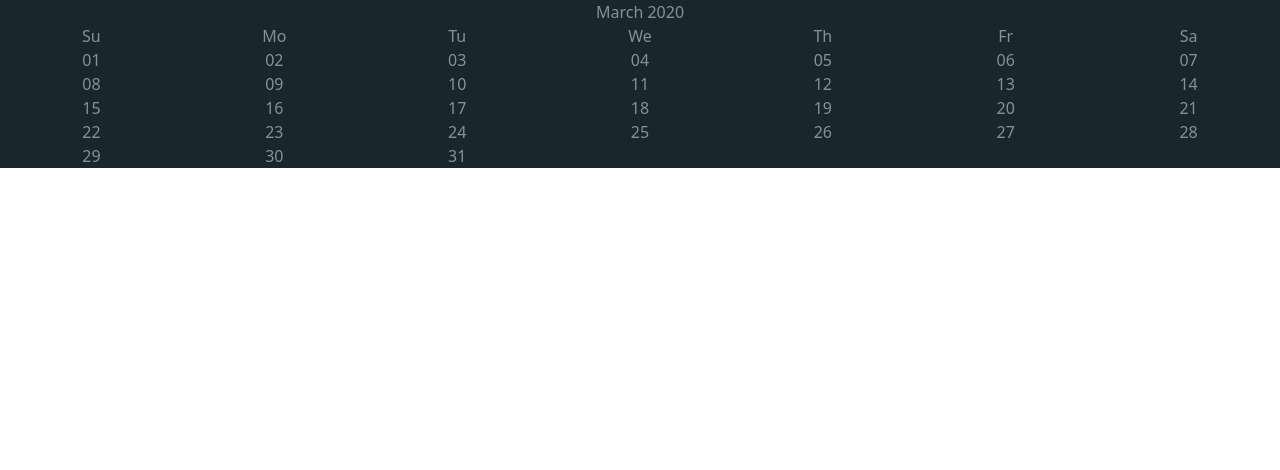
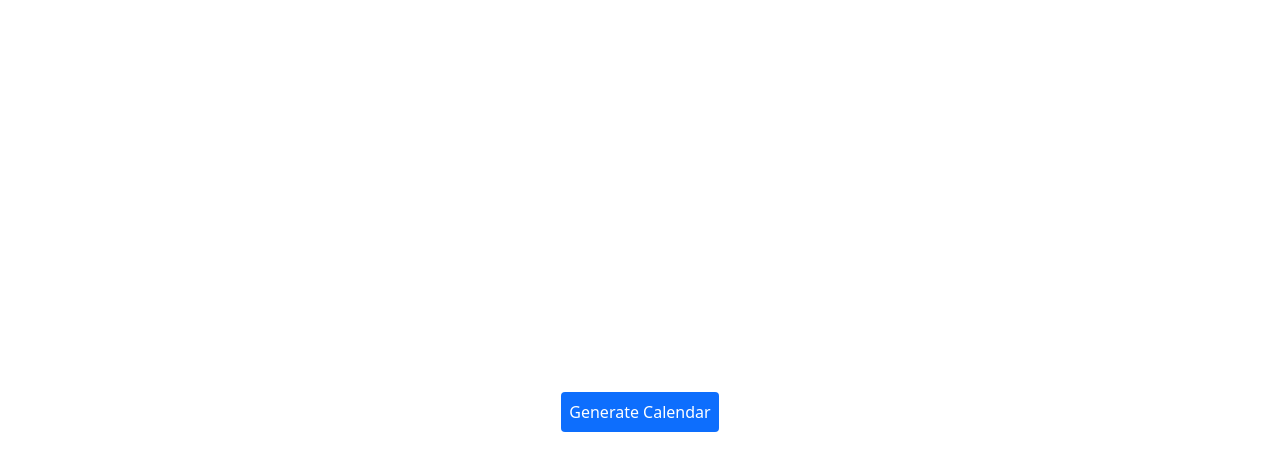
Before and after one commit to subodh-rakshit/Calendar-App, a React (Create React App) app: page / in a window 1280 px wide. Shown: the top 470 px of the page. Built offline with nearby package versions, Linux system fonts and the light colour scheme.

Commit message:
Input box functionality

```diff
--- a/src/App.tsx
+++ b/src/App.tsx
@@ -1,10 +1,23 @@
 import React, { useState } from "react";
 import Calendar from "./components/calendar/calendar";
+import InputBox from "./components/input-box/input-box";
 
 const App: React.FC = () => {
-  const date = "23/03/2020";
+  // const date = "23/03/2020";
+  const [date, setDate] = useState("");
+  const [inputBoxHidden, setInputBoxHidden] = useState(false);
 
-  return <Calendar givenDate={date} />;
+  return (
+    <div className="absolute flex top-0 bottom-0 right-0 left-0">
+      {!inputBoxHidden && (
+        <InputBox
+          inputValueCallback={(value) => setDate(value)}
+          hideInputBoxCallback={() => setInputBoxHidden(!inputBoxHidden)}
+        />
+      )}
+      {inputBoxHidden && <Calendar givenDate={date} />}
+    </div>
+  );
 };
 
 export default App;
--- a/src/components/calendar/calendar.tsx
+++ b/src/components/calendar/calendar.tsx
@@ -29,6 +29,8 @@
   }>();
 
   const getCalendarValues = () => {
+    try {
+      if (givenDate.length > 0) {
         const splitGivenDate = givenDate.split("/");
         setGivenMonthYear({
           givenMonth: monthList[Number(splitGivenDate[1]) - 1],
@@ -49,6 +51,8 @@
           totalCalendarData.push({ date: retrievedDate, day: retrievedDay });
         }
         arrayChunk(totalCalendarData, calendarHeadValues.length);
+      }
+    } catch (error) {}
   };
 
   const arrayChunk = (data: CalendarDataType[], n: number) => {
@@ -70,14 +74,16 @@
 
   useEffect(() => {
     getCalendarValues();
-  }, []);
+  }, [givenDate]);
 
   return (
+    <div className="w-full flex flex-col m-auto ml-[30%] mr-[30%]">
+      {givenDate.length > 0 && (
         <>
           <p className="flex items-center justify-center bg-back text-fontcolor font-medium">
             {givenMonthYear?.givenMonth}&nbsp;{givenMonthYear?.givenYear}
           </p>
-      <div className="flex flex-row w-full bg-back">
+          <div className="flex flex-row w-full bg-back p-2">
             {calendarHeadValues.map((data) => {
               return (
                 <div className="flex flex-1 items-center justify-center text-fontcolor font-medium">
@@ -88,11 +94,13 @@
           </div>
           {calendarData?.map((row: CalendarDataType[], rowIndex: number) => {
             return (
-          <div key={rowIndex} className="flex flex-row bg-back">
-            {row.map((columns: CalendarDataType, colIndex: number) => {
+              <div key={rowIndex} className="flex flex-row bg-back p-2">
+                {row.map((columns: CalendarDataType) => {
                   return (
                     <div className="flex flex-1 items-center justify-center">
-                  <p className="text-fontcolor font-medium">{columns.date}</p>
+                      <p className="text-fontcolor font-medium">
+                        {columns.date}
+                      </p>
                     </div>
                   );
                 })}
@@ -100,6 +108,8 @@
             );
           })}
         </>
+      )}
+    </div>
   );
 };
 
--- /dev/null
+++ b/src/components/input-box/input-box.tsx
@@ -0,0 +1,50 @@
+import React, { useState } from "react";
+
+type InputBoxDataType = {
+  inputValueCallback: (inputData: string) => void;
+  hideInputBoxCallback: () => void;
+};
+const InputBox: React.FC<InputBoxDataType> = ({ inputValueCallback, hideInputBoxCallback }) => {
+  const [inputValue, setInputValue] = useState("");
+  const [error, setError] = useState(false);
+
+  const inputValidation = (value: string) => {
+    var regex = /(((0|1)[0-9]|2[0-9]|3[0-1])\/(0[1-9]|1[0-2])\/((19|20)\d\d))$/;
+    if (regex.test(value)) {
+      inputValueCallback(value);
+      hideInputBoxCallback();
+    } else {
+      setError(true);
+    }
+  };
+
+  return (
+    <div className="w-full flex flex-col items-center justify-center">
+      <input
+        type="text"
+        value={inputValue}
+        className="flex p-2 m-2 items-center justify-center"
+        onChange={(event) => {
+          setInputValue(event.target.value);
+          setError(false);
+        }}
+      />
+      <button
+        className="p-2 mb-2 text-center items-center bg-buttonBlueColor text-buttonText rounded"
+        onClick={() => inputValidation(inputValue)}
+      >
+        Generate Calendar
+      </button>
+      {error ? (
+        <p className="font-semibold text-errorColor">
+          Enter value in the form of DD/MM/YYYY only (Eg. 23/03/2020 or
+          03/10/2020)
+        </p>
+      ) : (
+        <p>&nbsp;</p>
+      )}
+    </div>
+  );
+};
+
+export default InputBox;
--- a/tailwind.config.js
+++ b/tailwind.config.js
@@ -7,7 +7,10 @@
     extend: {},
     colors: {
       back: "#19272C",
-      fontcolor: "#829395"
+      fontcolor: "#829395",
+      errorColor: "#f87171",
+      buttonBlueColor: "#0D6EFD",
+      buttonText: "#ffffff"
     }
   },
   plugins: [],
```
Lines whose indentation alone changed are shown as unchanged.
